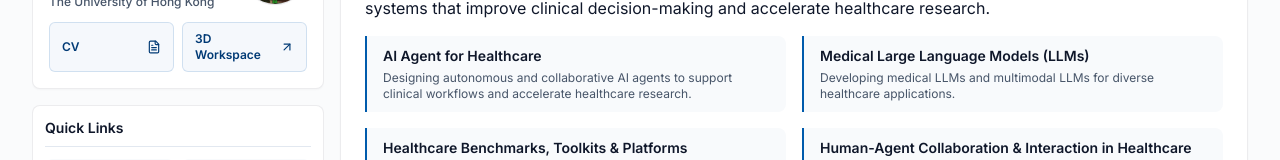
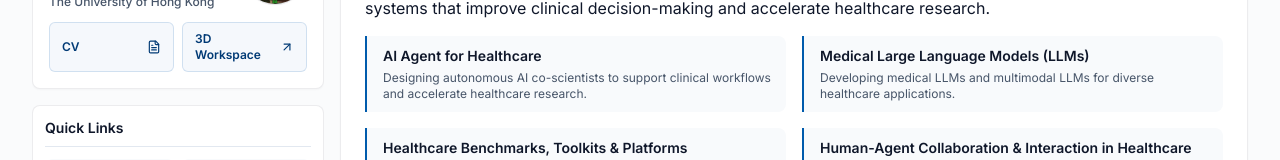
Before and after one commit to yhzhu99/yhzhu99.github.io, a Vue app: page / in a window 1280 px wide. Shown: the part 146-306 px from the top of the page. Built offline with nearby package versions, Linux system fonts and the light colour scheme.

Commit message:
chore: update data

```diff
--- a/src/data/profile.ts
+++ b/src/data/profile.ts
@@ -11,7 +11,7 @@ export const profile: Profile = {
   photo: "/assets/profile-photo.jpg",
   bio: 'I am a PhD student at The University of Hong Kong, supervised by <a href="https://yulequan.github.io/" target="_blank" rel="noopener">Prof. Lequan Yu</a>. I also work closely with <a href="http://scholar.pku.edu.cn/malt/home" target="_blank" rel="noopener">Prof. Liantao Ma</a> at Peking University. My research focuses on <strong>AI for Healthcare</strong> — building reliable, practical AI systems that improve clinical decision-making and accelerate healthcare research.',
   interests: [
-    { uid: "ai-agent-healthcare", title: "AI Agent for Healthcare", description: "Designing autonomous and collaborative AI agents to support clinical workflows and accelerate healthcare research." },
+    { uid: "ai-agent-healthcare", title: "AI Agent for Healthcare", description: "Designing autonomous AI co-scientists to support clinical workflows and accelerate healthcare research." },
     { uid: "medical-llm", title: "Medical Large Language Models (LLMs)", description: "Developing medical LLMs and multimodal LLMs for diverse healthcare applications." },
     { uid: "healthcare-benchmarks", title: "Healthcare Benchmarks, Toolkits & Platforms", description: "Creating robust benchmarks, open-source toolkits, and accessible platforms." },
     { uid: "human-agent-collaboration", title: "Human-Agent Collaboration & Interaction in Healthcare", description: "Advancing effective clinician/researcher-AI collaboration with a focus on interpretability, reliability, and real-world usability." },
--- a/src/data/publications.ts
+++ b/src/data/publications.ts
@@ -7,7 +7,7 @@ export const publications = [
   { featured: false, title: "ProMed: Shapley Information Gain Guided Reinforcement Learning for Proactive Medical LLMs", authors: "Hongxin Ding, Baixiang Huang, Yue Fang, Weibin Liao, Xinke Jiang, Jinyang Zhang, Yinghao Zhu, Zheng Li, Liantao Ma, Junfeng Zhao, Yasha Wang", firstAuthors: "", correspondingAuthors: "", venue: "The 64th Annual Meeting of the Association for Computational Linguistics (ACL), 2026", year: "2026", tag: "LLM for Healthcare", links: [{ type: "Paper", url: "https://arxiv.org/abs/2508.13514" }, { type: "Code", url: "https://github.com/hxxding/ProMed" }] },
   { featured: false, title: "ExperienceWeaver: Optimizing Small-sample Experience Learning for LLM-based Clinical Text Improvement", authors: "Ziyan Xiao, Yinghao Zhu, Liang Peng, Lequan Yu", firstAuthors: "", correspondingAuthors: "Lequan Yu", venue: "Preprint, 2026", year: "2026", tag: "LLM for Healthcare", links: [{ type: "Paper", url: "https://arxiv.org/abs/2602.00740" }] },
   { featured: true, title: "Augmenting Clinical Decision-Making with an Interactive and Interpretable AI Copilot: A Real-World User Study with Clinicians in Nephrology and Obstetrics", authors: "Yinghao Zhu, Dehao Sui, Zixiang Wang, Xuning Hu, Lei Gu, Yifan Qi, Tianchen Wu, Ling Wang, Yuan Wei, Wen Tang, Zhihan Cui, Yasha Wang, Lequan Yu, Ewen Harrison, Junyi Gao, Liantao Ma", firstAuthors: "Yinghao Zhu, Dehao Sui, Zixiang Wang", correspondingAuthors: "Liantao Ma", venue: "ACM CHI Conference on Human Factors in Computing Systems (CHI), 2026", year: "2026", tag: "Toolkits & Platforms", links: [{ type: "Paper", url: "https://arxiv.org/abs/2602.00726" }, { type: "Platform", url: "https://aicare.pages.dev/" }, { type: "Video", url: "https://www.youtube.com/watch?v=hKWljcF50Wg" }] },
-  { featured: false, title: "SearchGym: Bootstrapping Real-World Search Agents via Cost-Effective and High-Fidelity Environment Simulation", authors: "Xichen Zhang, Ziyi He, Yinghao Zhu, Sitong Wu, Shaozuo Yu, Meng Chu, Wenhu Zhang, Haoru Tan, Jiaya Jia", firstAuthors: "", correspondingAuthors: "Jiaya Jia", venue: "The 64th Annual Meeting of the Association for Computational Linguistics (ACL), 2026", year: "2026", tag: "Other Topics", links: [{ type: "Paper", url: "https://arxiv.org/abs/2601.14615" }, { type: "Code", url: "https://github.com/JIA-Lab-research/SearchGym" }] },
+  { featured: false, title: "SearchGym: Bootstrapping Real-World Search Agents via Cost-Effective and High-Fidelity Environment Simulation", authors: "Xichen Zhang, Ziyi He, Yinghao Zhu, Sitong Wu, Shaozuo Yu, Meng Chu, Wenhu Zhang, Haoru Tan, Jiaya Jia", firstAuthors: "Xichen Zhang, Ziyi He", correspondingAuthors: "Jiaya Jia", venue: "The 64th Annual Meeting of the Association for Computational Linguistics (ACL), 2026", year: "2026", tag: "Other Topics", links: [{ type: "Paper", url: "https://arxiv.org/abs/2601.14615" }, { type: "Code", url: "https://github.com/JIA-Lab-research/SearchGym" }] },
   { featured: false, title: "RHealth: An R Toolkit for Deep Learning in Healthcare", authors: "Ji Song, Zhixia Ren, Zhenbang Wu, John Wu, Chaoqi Yang, Yinghao Zhu, Wen Tang, Jimeng Sun, Ewen Harrison, Liantao Ma, Junyi Gao", firstAuthors: "Ji Song, Zhixia Ren", correspondingAuthors: "Liantao Ma, Junyi Gao", venue: "Advancing Data for Better Health: Reliable LLM Application in People-Centric Healthcare (BIBM 2025 AIMEL Workshop), Best Poster, 2025", year: "2025", tag: "Toolkits & Platforms", links: [{ type: "Paper", url: "https://www.aimel.ai/bibm2025workshop/assets/RHealth%20A%20R%20Toolkit%20for%20Deep%20Learning%20in%20Healthcare-yNwp8LMv.pdf" }, { type: "Code", url: "https://github.com/v1xerunt/RHealth" }] },
   { featured: false, title: "Toward Better EHR Reasoning in LLMs: Reinforcement Learning with Expert Attention Guidance", authors: "Yue Fang, Yuxin Guo, Jiaran Gao, Hongxin Ding, Xinke Jiang, Weibin Liao, Yongxin Xu, Yinghao Zhu, Zhibang Yang, Liantao Ma, Junfeng Zhao, Yasha Wang", firstAuthors: "Yue Fang, Yuxin Guo, Jiaran Gao, Hongxin Ding", correspondingAuthors: "Liantao Ma, Junfeng Zhao, Yasha Wang", venue: "Proceedings of the AAAI Conference on Artificial Intelligence (AAAI), Oral, 2026", year: "2026", tag: "LLM for Healthcare", links: [{ type: "Paper", url: "https://arxiv.org/abs/2508.13579" }, { type: "Code", url: "https://github.com/devilran6/EAG-RL" }] },
   { featured: false, title: "SecureReviewer: Enhancing Large Language Models for Secure Code Review through Secure-aware Fine-tuning", authors: "Fang Liu, Simiao Liu, Yinghao Zhu, Xiaoli Lian, Li Zhang", firstAuthors: "", correspondingAuthors: "Li Zhang", venue: "IEEE/ACM International Conference on Software Engineering (ICSE), 2026", year: "2026", tag: "Software Engineering", links: [{ type: "Paper", url: "https://arxiv.org/abs/2510.26457" }, { type: "Code", url: "https://github.com/SIMIAO515/SecureReviewer" }] },
--- a/src/data/services.ts
+++ b/src/data/services.ts
@@ -3,5 +3,5 @@ export const services = [
   { title: "Session Chair", items: [{ year: "2025.12.17", content: "BIBM 2025" }] },
   { title: "Operational Committee", items: [{ year: "2025.12.15", content: "BIBM 2025 Workshop on Advancing Data for Better Health" }] },
   { title: "Volunteer", items: [{ year: "2025.04.27", content: "ICLR 2025 Workshop on AI for Children" }] },
-  { title: "Teaching Assistant", items: [{ year: "Spring 2026", content: "Natural Language Processing and Text Analytics" }, { year: "Fall 2025", content: "Statistical Machine Learning" }, { year: "Spring 2023", content: "Fundamentals of Programming and Computer Science" }, { year: "Spring, Fall 2022", content: "Design and Analysis of Algorithms" }, { year: "Fall 2021", content: "Operating System" }, { year: "Fall 2021", content: "Network Storage" }, { year: "Spring 2021", content: "System Programming" }, { year: "Spring 2021", content: "Object-oriented Programming" }, { year: "Spring, Fall 2020, Spring 2021", content: "Discrete Mathematics" }] }
+  { title: "Teaching Assistant", items: [{ year: "Spring 2026", content: "Natural Language Processing and Text Analytics" }, { year: "Fall 2025", content: "Statistical Machine Learning" }, { year: "Spring 2023", content: "Fundamentals of Programming and Computer Science" }, { year: "Spring 2022, Fall 2022", content: "Design and Analysis of Algorithms" }, { year: "Fall 2021", content: "Operating System" }, { year: "Fall 2021", content: "Network Storage" }, { year: "Spring 2021", content: "System Programming" }, { year: "Spring 2021", content: "Object-oriented Programming" }, { year: "Spring 2020, Fall 2020, Spring 2021", content: "Discrete Mathematics" }] }
 ];
```
